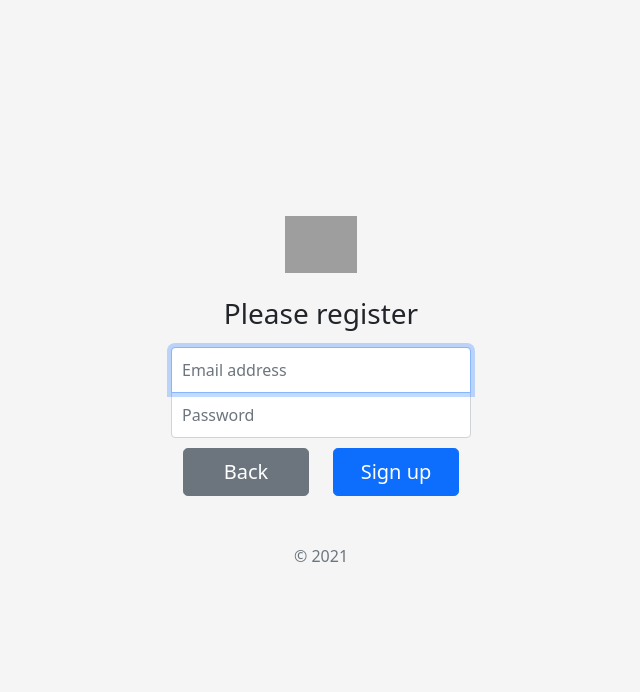
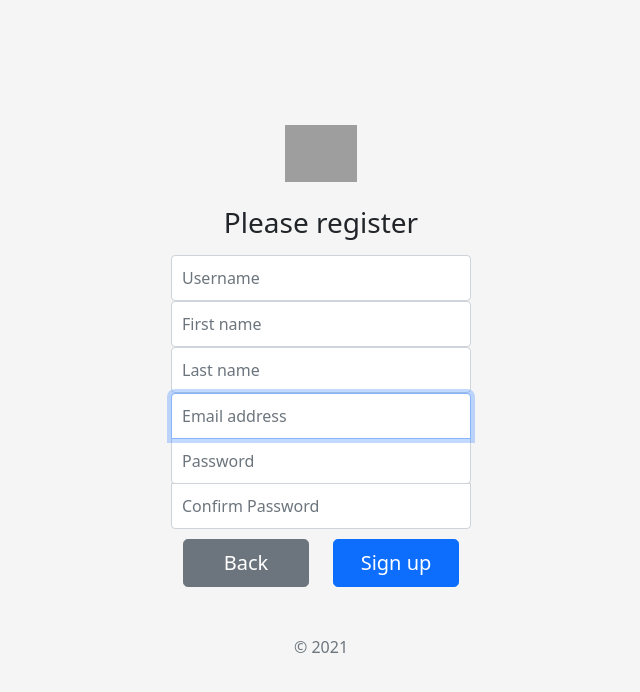
Before and after one commit to randor12/HackViolet2021, a Flask app: page /register in a window 1280 px wide. Shown: the top 692 px of the page, without its empty margins (319-959 px from the left). Run offline with Flask 2, Linux system fonts and the light colour scheme; grey boxes are pictures that could not be loaded.

Commit message:
basic register setup

```diff
--- a/static/css/register.css
+++ b/static/css/register.css
@@ -36,6 +36,11 @@ body {
   border-bottom-left-radius: 0;
 }
 .form-signin input[type="password"] {
+  margin-bottom: -1px;
+  border-top-left-radius: 0;
+  border-top-right-radius: 0;
+}
+.form-signin input[type="confirmPassword"] {
   margin-bottom: 10px;
   border-top-left-radius: 0;
   border-top-right-radius: 0;
--- a/templates/layout_register.html.j2
+++ b/templates/layout_register.html.j2
@@ -28,7 +28,7 @@
 
 
     <!-- Custom styles for this template -->
-    <link rel="stylesheet" href="{{ url_for('static', filename='css/register.css') }}?v=1">
+    <link rel="stylesheet" href="{{ url_for('static', filename='css/register.css') }}?v=2">
     <script src="{{ url_for('static', filename='js/site.js') }}?v=1"></script>
   </head>
   <body class="text-center">
--- a/templates/register.html.j2
+++ b/templates/register.html.j2
@@ -8,10 +8,19 @@
   https://i.pinimg.com/originals/89/7a/61/897a61f56ec18239c658bf02cdba1b6e.jpg"
   alt="" width="72" height="57">
   <h1 class="h3 mb-3 fw-normal">Please register</h1>
+  <label for="inputUsername" class="visually-hidden">Username</label>
+  <input type="username" name="username" for="username" class="form-control" placeholder="Username" required>
+  <label for="inputFirstName" class="visually-hidden">First name</label>
+  <input type="fName" name="fName" for="fName" class="form-control" placeholder="First name" required>
+  <label for="inputLastName" class="visually-hidden">Last name</label>
+  <input type="lName" name="lName" for="lName" class="form-control" placeholder="Last name" required>
   <label for="inputEmail" class="visually-hidden">Email address</label>
-  <input type="email" id="inputEmail" class="form-control" placeholder="Email address" required autofocus>
+  <input type="email" name="email" for="email" id="inputEmail" class="form-control" placeholder="Email address" required autofocus>
   <label for="inputPassword" class="visually-hidden">Password</label>
-  <input type="password" id="inputPassword" class="form-control" placeholder="Password" required>
+  <input type="password" name="password" for="password" id="inputPassword" class="form-control" placeholder="Password" required autofocus>
+  <label for="inputConfirmPassword" class="visually-hidden">Confirm Password</label>
+  <input type="confirmPassword" name="confirmPassword" for="confirmPassword" id="inputConfirmPassword" class="form-control" placeholder="Confirm Password" required autofocus>
+
   <div class="container">
     <div class="row">
       <div class="col">
```
